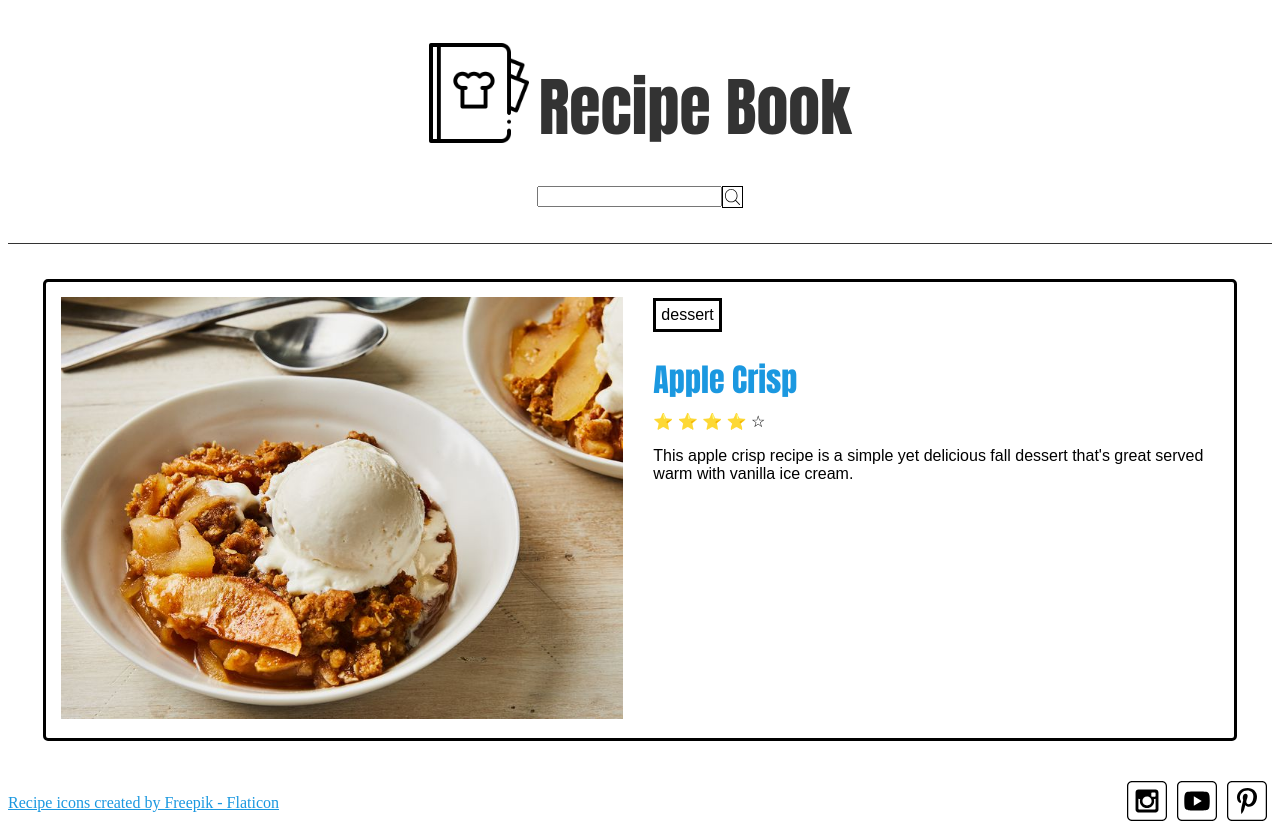
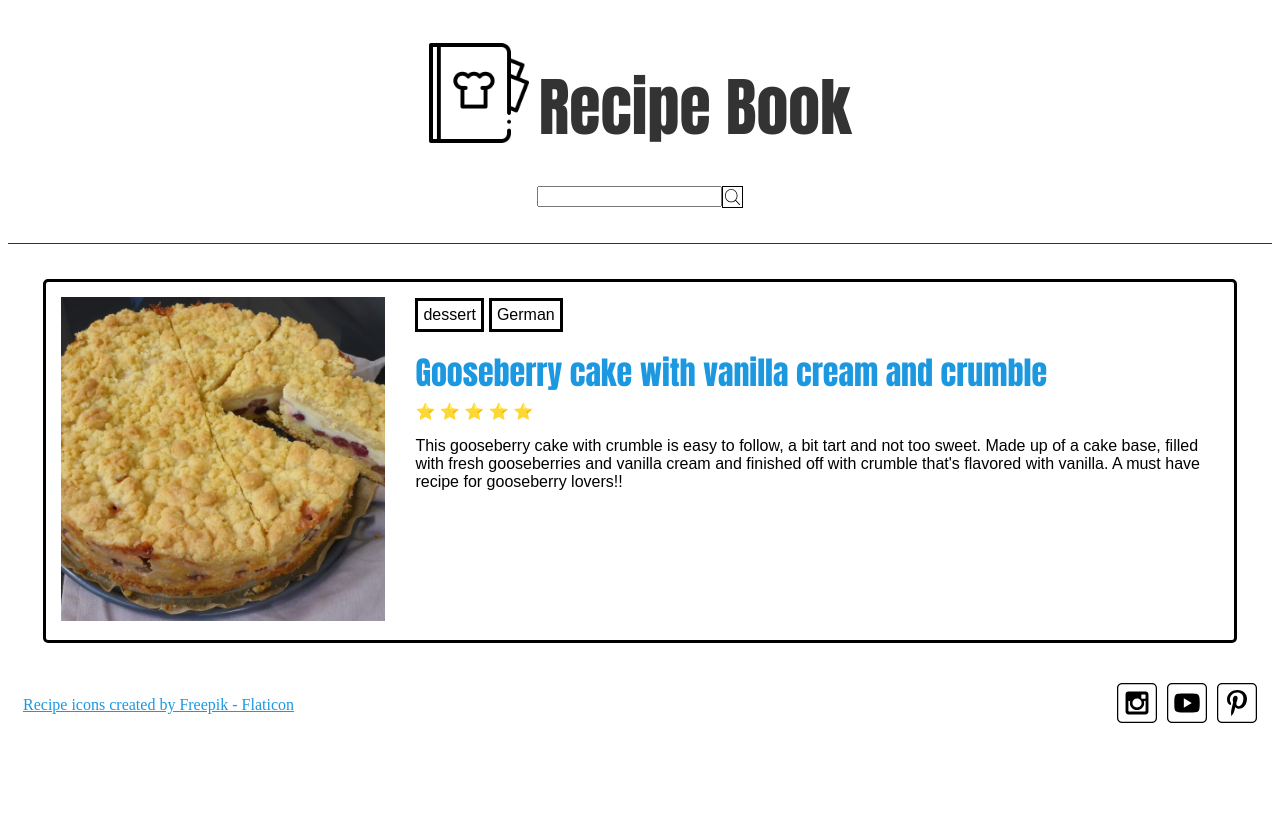
Before and after one commit to LilyBrown17/DynamicWebFundamentals, a plain HTML site: page recipes/index.html in a window 1280 px wide. After the commit the page ends 800 px from the top, so only its background shows below. Drawn offline with Linux system fonts and the light colour scheme; a web font is replaced by a local one.

Commit message:
Almost completed, filter not fully implemented

```diff
--- a/recipes/index.html
+++ b/recipes/index.html
@@ -24,31 +24,7 @@
             </div>
         </header>
         <main>
-            <div class="recipe">
-                <div class="recipe-img">
-                    <img src="images/apple-crisp.jpg" alt="apple crisp">
-                </div>
-                <div class="recipe-info">
-                    <div class="recipe-tags">
-                        <div class="tag">
-                            <p>dessert</p>
-                        </div>
-                    </div>
-                    <div class="recipe-name">
-                        <p>Apple Crisp</p>
-                    </div>
-                    <span class="rating" role="img" aria-label="Rating: 4 out of 5 stars">
-                        <span aria-hidden="true" class="icon-star">⭐</span>
-                        <span aria-hidden="true" class="icon-star">⭐</span>
-                        <span aria-hidden="true" class="icon-star">⭐</span>
-                        <span aria-hidden="true" class="icon-star-empty">⭐</span>
-                        <span aria-hidden="true" class="icon-star-empty">☆</span>
-                    </span>
-                    <div class="recipe-desc">
-                        <p>This apple crisp recipe is a simple yet delicious fall dessert that's great served warm with vanilla ice cream.</p>
-                    </div>
-                </div>
-            </div>
+
         </main>
         <footer>
             <div class="recipe-icons">
--- a/recipes/main.js
+++ b/recipes/main.js
@@ -0,0 +1,93 @@
+import recipes from './recipes.mjs';
+
+function random(num) {
+	return Math.floor(Math.random() * num);
+}
+
+function getRandomListEntry(list) {
+	const listLength = list.length;
+	const randomNum = random(listLength);
+	return list[randomNum];
+}
+
+function tagsTemplate(tags) {
+    let html = `<div class="tag">`
+    tags.forEach((tag) => {
+        html += `<p>${tag}</p>`
+    });
+    html += `</div>`
+	return html;
+}
+
+function ratingTemplate(rating) {
+	let html = `<span class="rating" role="img" aria-label="Rating: ${rating} out of 5 stars">`
+    for (let i = 0; i < 5; i++) {
+        if (i <= rating) {
+            html += `   <span aria-hidden="true" class="icon-star">⭐</span>`
+        }
+        else if (i > rating) {
+            html += `   <span aria-hidden="true" class="icon-star-empty">☆</span>`
+        }
+    }
+	html += `</span>`
+	return html
+}
+
+function recipeTemplate(recipe) {
+	return `<div class="recipe">
+        <div class="recipe-img">
+            <img src="${recipe.image}" alt="${recipe.name}">
+        </div>
+        <div class="recipe-info">
+            <div class="recipe-tags">
+                ${tagsTemplate(recipe.tags)}
+            </div>
+            <div class="recipe-name">
+                <p>${recipe.name}</p>
+            </div>
+            <div class="rating">
+                ${ratingTemplate(recipe.rating)}
+            </div>
+            <div class="recipe-desc">
+                <p>${recipe.description}</p>
+            </div>
+        </div>
+    </div>`;
+}
+
+function renderRecipes(recipeList) {
+    recipeList.forEach((recipe) => {
+        const main = document.querySelector('main');
+        main.insertAdjacentHTML('beforeend', recipeTemplate(recipe))
+    });
+}
+
+function init() {
+  const recipe = getRandomListEntry(recipes)
+  renderRecipes([recipe]);
+}
+init();
+
+function filter(query) {
+	const filtered = recipes.filter(filterFunction)
+	// sort by name
+	const sorted = filtered.sort(sortFunction)
+		return sorted
+
+}
+
+function searchHandler(e) {
+	e.preventDefault()
+	// get the search input
+    query = ``
+    // convert the value in the input to lowercase
+    query = query.toLowerCase()
+    // use the filter function to filter our recipes
+    recipe.name.toLowerCase().includes(query) || recipe.tags.find((item) => item.toLowerCase().includes(query))
+
+    // render the filtered list
+
+}
+
+const recipe = getRandomListEntry(recipes);
+console.log(recipeTemplate(recipe));
--- a/recipes/recipes.css
+++ b/recipes/recipes.css
@@ -21,9 +21,16 @@ a {
     padding: 5px;
 }
 
+.recipe-name p {
+    margin-top: 0px;
+    margin-bottom: 5px;
+}
+
 footer {
     justify-content: space-between;
     align-items: center;
+    padding-left: 15px;
+    padding-right: 10px;
 }
 
 main {
@@ -35,7 +42,6 @@ main {
     font-family: var(--secondary-font);
     color: var(--primary-color);
     font-size: 2em;
-    line-height: 0px;
 }
 
 .search img {
@@ -111,9 +117,15 @@ header {
     border: solid;
 }
 
+.tag {
+    display: flex;
+    flex-direction: row;
+    justify-content: space-around;
+    gap: 5px;
+}
+
 .recipe-tags {
     display: flex;
-    justify-content: flex-start;
 }
 
 @media screen and (max-width: 750px) {
```
